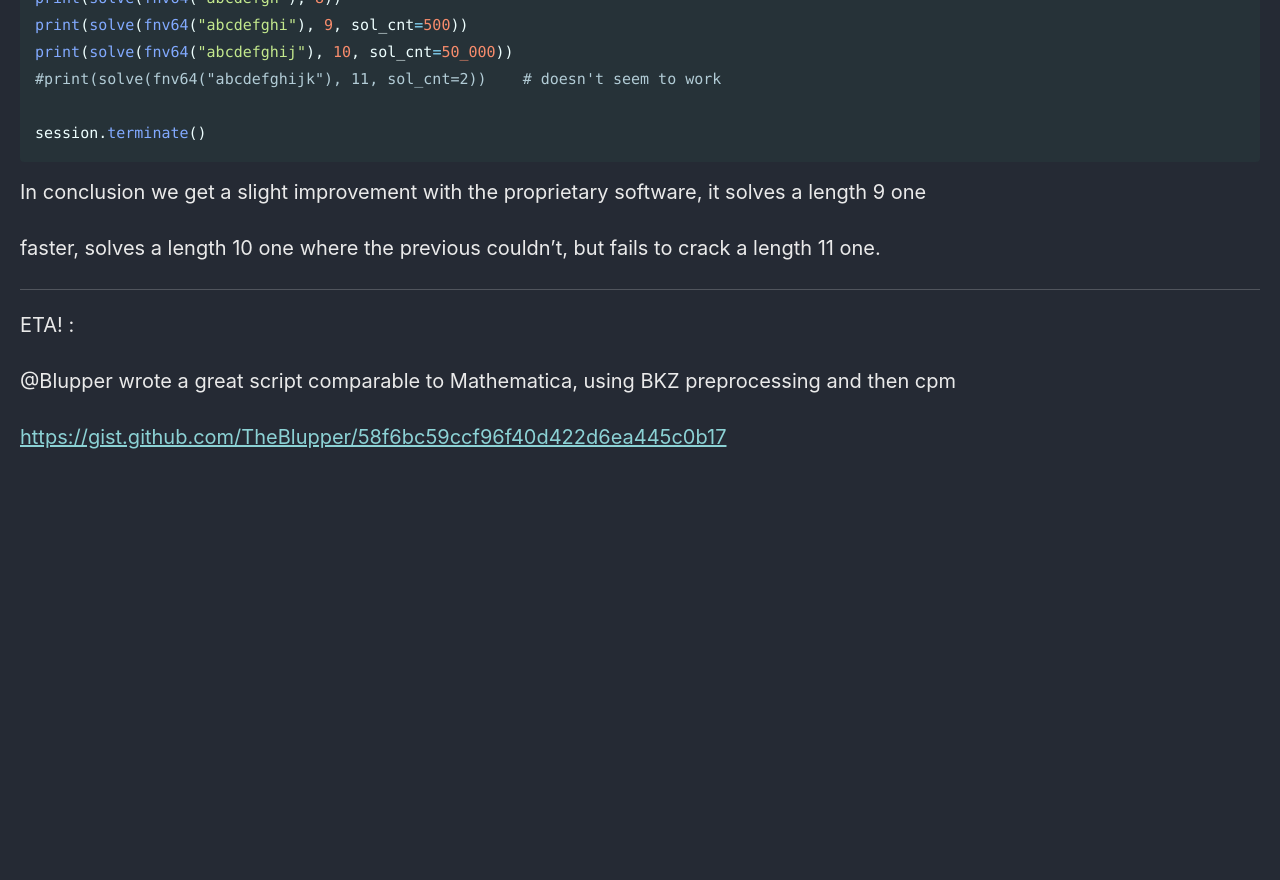
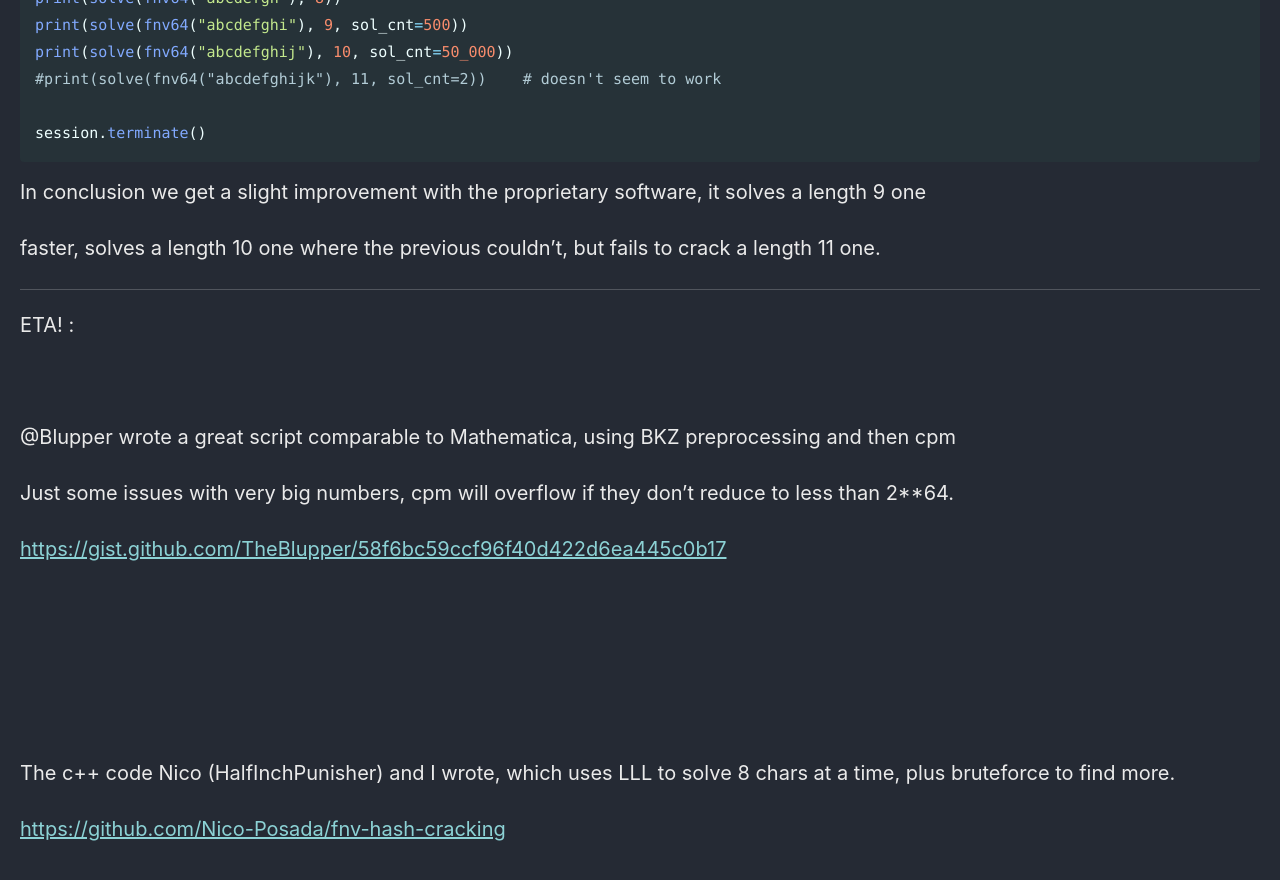
Before and after one commit to Connor-McCartney/Connor-McCartney.github.io, a Jekyll site: the page built from _pages/cryptography/other/Trying-to-crack-COD-FNV-hashes.md, in a window 1280 px wide and 900 px high, scrolled down 6194 px. Shown: the top 880 px of the window. Built offline with Jekyll 4.4.1, drawn with Linux system fonts in a browser that asks for light colours; cached includes are drawn as plain includes; before the commit the page ends 6702 px from its top, so only the background shows below that.

Commit message:
Update Trying-to-crack-COD-FNV-hashes.md

```diff
--- a/_pages/cryptography/other/Trying-to-crack-COD-FNV-hashes.md
+++ b/_pages/cryptography/other/Trying-to-crack-COD-FNV-hashes.md
@@ -253,6 +253,21 @@ faster, solves a length 10 one where the previous couldn't, but fails to crack a
 
 ETA! :
 
+<br>
+
 @Blupper wrote a great script comparable to Mathematica, using BKZ preprocessing and then cpm
 
+Just some issues with very big numbers, cpm will overflow if they don't reduce to less than 2**64.
+
 <https://gist.github.com/TheBlupper/58f6bc59ccf96f40d422d6ea445c0b17>
+
+
+<br>
+
+<br>
+
+<br>
+
+The c++ code Nico (HalfInchPunisher) and I wrote, which uses LLL to solve 8 chars at a time, plus bruteforce to find more.
+
+<https://github.com/Nico-Posada/fnv-hash-cracking>
```
